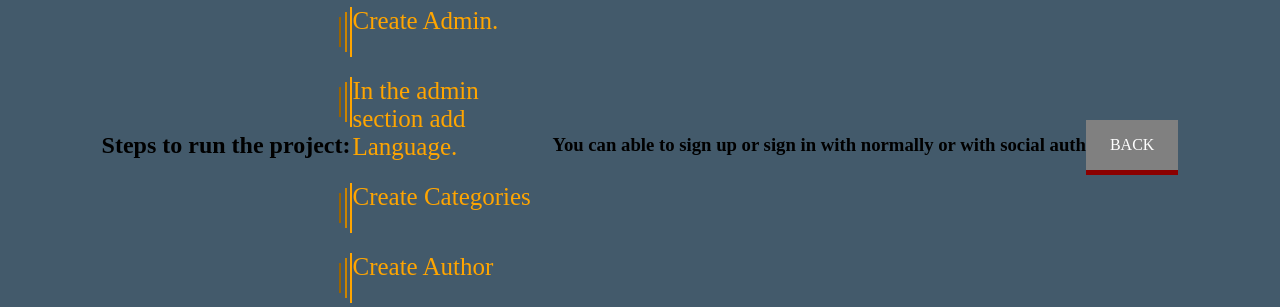
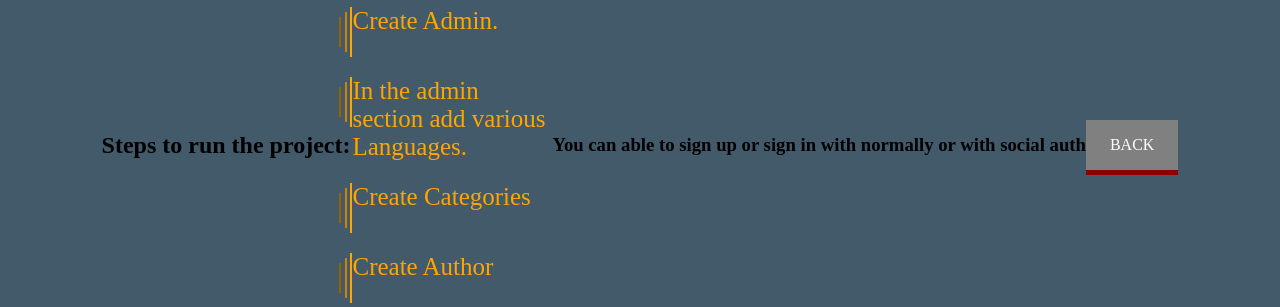
Before and after one commit to nigarkhan12/Book_Catalog, a Django app: page /guide/ in a window 1280 px wide. Shown: the part 255-562 px from the top of the page. Run offline with Django 3.2, Linux system fonts and the light colour scheme.

Commit message:
Final Commit

```diff
--- a/templates/guide.html
+++ b/templates/guide.html
@@ -13,7 +13,7 @@
             Create Admin.
         </li>
         <li>
-            In the admin section add Language.
+            In the admin section add various Languages.
         </li>
         <br>
         <br>
```
Also changed, not shown: requirements.txt (added, +166 -0 lines), 1 other file.
